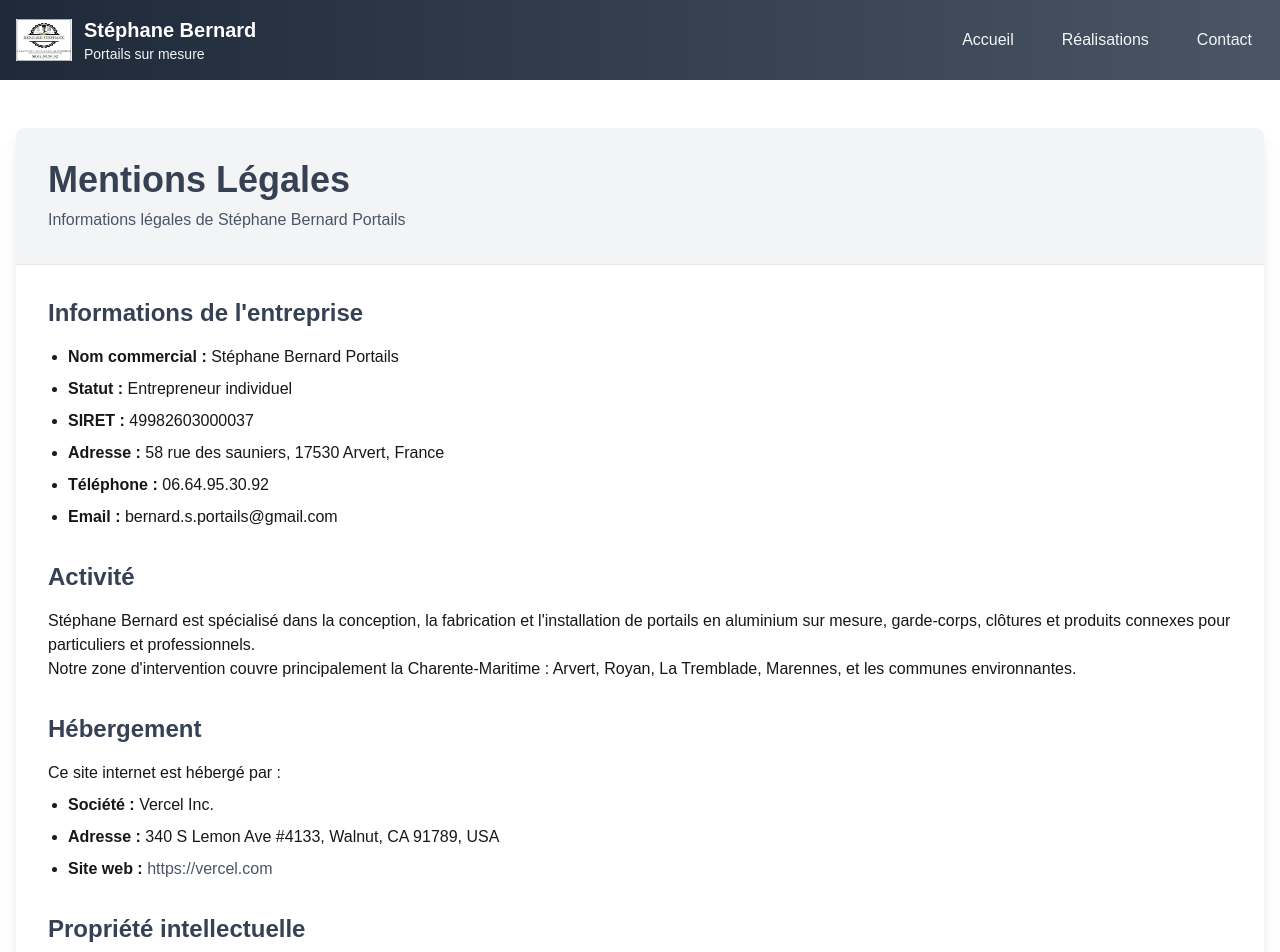
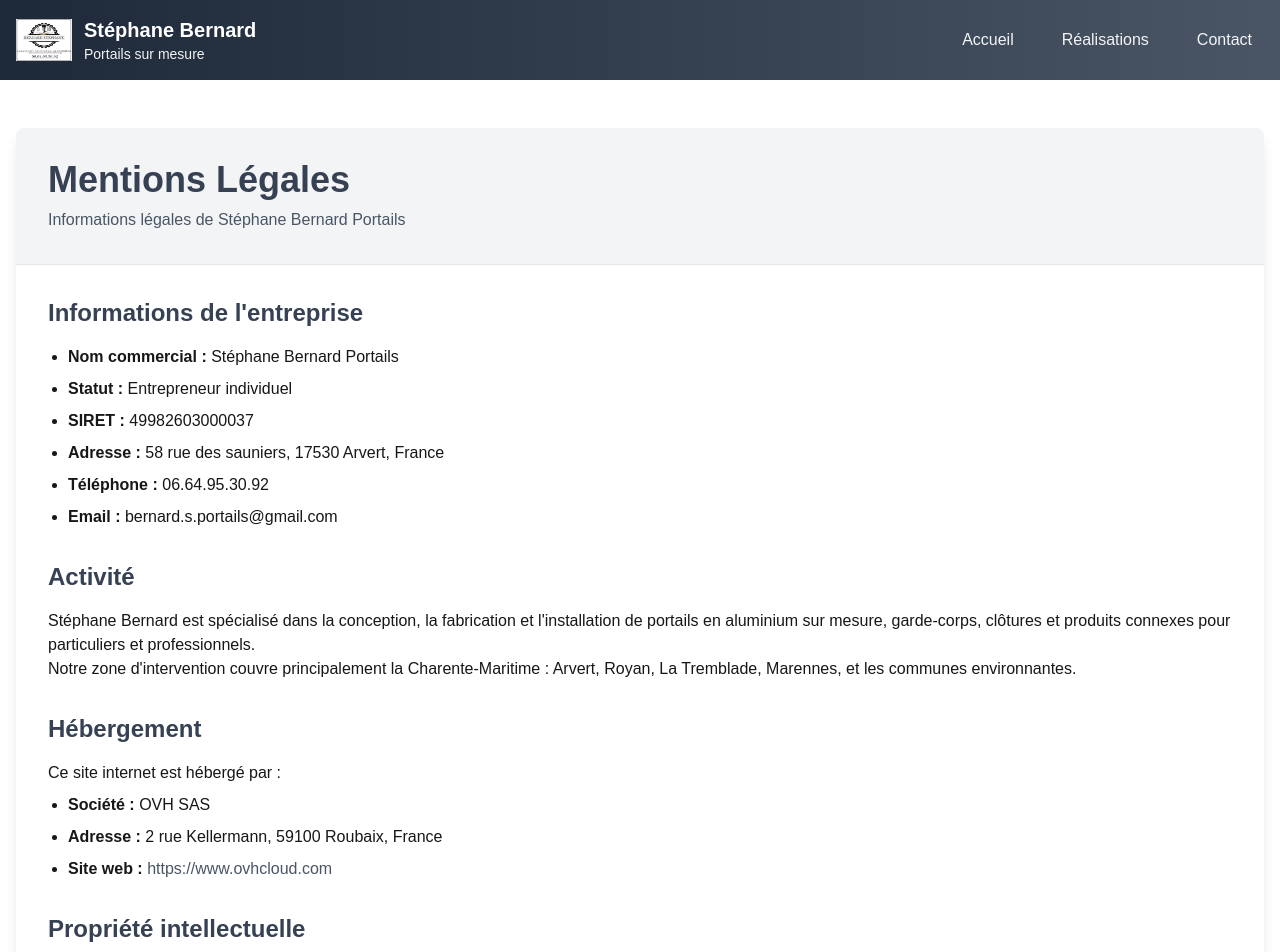
Before and after one commit to Devco01/Site-vitrine-Steph, a Next.js app: page /mentions-legales in a window 1280 px wide. Shown: the top 952 px of the page. Built offline with nearby package versions, Linux system fonts and the light colour scheme.

Commit message:
changement du favicon sur google pour utiliser le logo

```diff
--- a/src/app/layout.tsx
+++ b/src/app/layout.tsx
@@ -43,7 +43,13 @@
     images: ["https://stephane-bernard.com/Logo.png"],
   },
   icons: {
-    icon: '/favicon.ico',
+    icon: '/Logo.png',
+    shortcut: '/Logo.png',
+    apple: '/Logo.png',
+    other: {
+      rel: 'apple-touch-icon',
+      url: '/Logo.png',
+    },
   },
   verification: {
     google: "à_remplacer_par_votre_code_de_vérification_google",
@@ -59,6 +65,16 @@
 }>) {
   return (
     <html lang="fr">
+      <head>
+        <link rel="icon" href="/Logo.png" />
+        <link rel="apple-touch-icon" sizes="180x180" href="/Logo.png" />
+        <link rel="icon" type="image/png" sizes="32x32" href="/Logo.png" />
+        <link rel="icon" type="image/png" sizes="16x16" href="/Logo.png" />
+        <link rel="manifest" href="/site.webmanifest" />
+        <link rel="mask-icon" href="/Logo.png" color="#5bbad5" />
+        <meta name="msapplication-TileColor" content="#da532c" />
+        <meta name="theme-color" content="#ffffff" />
+      </head>
       <body
         className={`${geistSans.variable} ${geistMono.variable} antialiased flex flex-col min-h-screen bg-white`}
       >
--- a/src/app/mentions-legales/page.tsx
+++ b/src/app/mentions-legales/page.tsx
@@ -47,9 +47,9 @@
                   Ce site internet est hébergé par :
                 </p>
                 <ul className="list-disc pl-5 space-y-2 mt-2">
-                  <li><strong>Société :</strong> Vercel Inc.</li>
-                  <li><strong>Adresse :</strong> 340 S Lemon Ave #4133, Walnut, CA 91789, USA</li>
-                  <li><strong>Site web :</strong> <a href="https://vercel.com" target="_blank" rel="noopener noreferrer" className="text-gray-600 hover:text-gray-800">https://vercel.com</a></li>
+                  <li><strong>Société :</strong> OVH SAS</li>
+                  <li><strong>Adresse :</strong> 2 rue Kellermann, 59100 Roubaix, France</li>
+                  <li><strong>Site web :</strong> <a href="https://www.ovhcloud.com" target="_blank" rel="noopener noreferrer" className="text-gray-600 hover:text-gray-800">https://www.ovhcloud.com</a></li>
                 </ul>
               </section>
 
```
Also changed, not shown: public/site.webmanifest (added), 1 other file (tests, documents, lock files or other folders).
